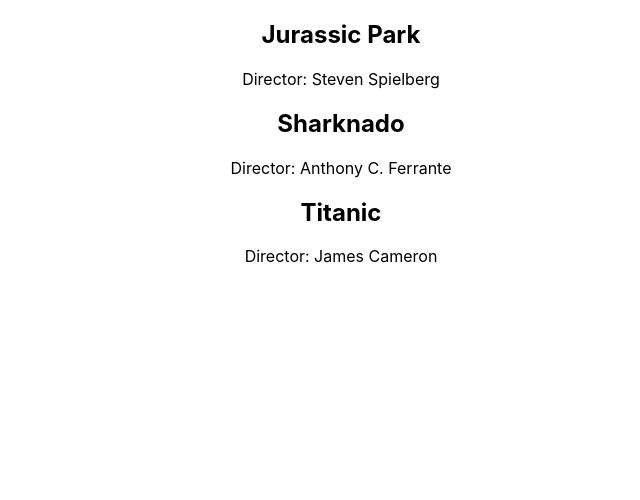
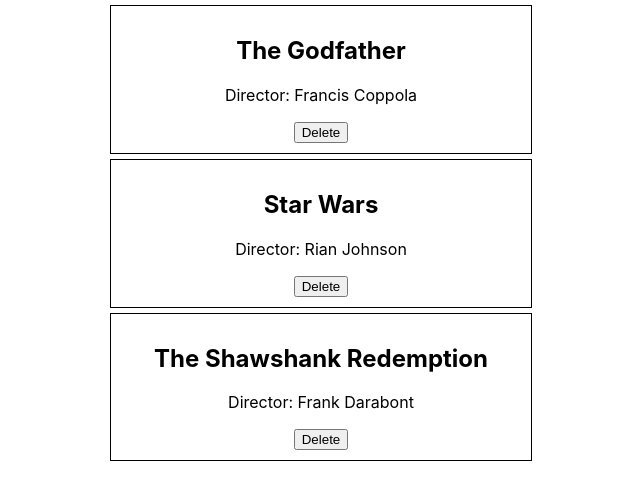
Before and after one commit to ASANCHEZWEB/create-react-app-example, a React (Create React App) app: page / in a window 1280 px wide. Shown: the top 500 px of the page, without its empty margins (319-959 px from the left). Built offline with nearby package versions, Linux system fonts and the light colour scheme.

Commit message:
actualizar state , mostrar objetos de un array y eliminarlos con un botón

```diff
--- a/src/App.js
+++ b/src/App.js
@@ -1,14 +1,11 @@
 import React from "react";
 import "./App.css";
-import { MoviesList } from "./components/ListDemo";
-
+import DynamicMoviesList from "./components/dynamicListsDemo/DynamicMoviesList";
 class App extends React.Component {
   render() {
     return (
       <div className="App">
-        <div>
-          <MoviesList />
-        </div>
+        <DynamicMoviesList />
       </div>
     );
   }
--- a/src/components/Card.js
+++ /dev/null
@@ -1,12 +0,0 @@
-import React from "react";
-
-const card = ({ title, director }) => {
-  return (
-    <div>
-      <h2>{title}</h2>
-      <p>Director: {director}</p>
-    </div>
-  );
-};
-
-export default card;
--- a/src/components/ListDemo.js
+++ /dev/null
@@ -1,21 +0,0 @@
-import React from "react";
-import Card from "./Card";
-
-
-const movies = [
-  { title: "Jurassic Park", director: "Steven Spielberg" },
-  { title: "Sharknado", director: "Anthony C. Ferrante" },
-  { title: "Titanic", director: "James Cameron" },
-];
-// array de listado de eleemtnos que tenemos mostrar
-
-
-export const MoviesList = () => {
-  return (
-    <ul>
-      {movies.map((oneMovie, index) => (
-        <Card key={index} title={oneMovie.title} director={oneMovie.director} />
-      ))}
-    </ul>
-  );
-};
--- /dev/null
+++ b/src/components/dynamicListsDemo/DynamicMoviesList.js
@@ -0,0 +1,40 @@
+import React, { Component } from "react";
+import ImprovedCard from './ImprovedCard';
+
+class DynamicMoviesList extends Component {
+  constructor() {
+    super();
+    this.state = {
+      movies: [
+        { title: "The Godfather", director: "Francis Coppola" },
+        { title: "Star Wars", director: "Rian Johnson" },
+        { title: "The Shawshank Redemption", director: "Frank Darabont" },
+      ],
+    };
+  }
+  deleteMovieHandler = (movieIndex) => {
+      //usamos spread operator para hacer una copia del state.
+    const moviesCopy = [...this.state.movies]; // <== notice the spread operator here!
+    moviesCopy.splice(movieIndex, 1);
+    //sustituimos el state.
+    this.setState({
+        movies: moviesCopy
+    })
+  }
+
+  render() {
+    console.log(this.state.movies)
+    return (
+      <div>
+        {
+            this.state.movies.map((oneMovie, index) => {
+                //esto es lo mismo pero usando bind .
+              // return <ImprovedCard key={index} {...oneMovie} clickToDelete={this.deleteMovieHandler.bind(this, index)} />
+              return <ImprovedCard key={index} {...oneMovie} clickToDelete={() => this.deleteMovieHandler(index)} />
+          })
+        }
+      </div>
+    );
+  }
+}
+export default DynamicMoviesList;
--- /dev/null
+++ b/src/components/dynamicListsDemo/ImprovedCard.js
@@ -0,0 +1,12 @@
+import React from "react";
+const improvedCard = (props) => {
+  return (
+    <div className="movies-list-item">
+      <h2>{props.title}</h2>
+      <p>Director: {props.director}</p>
+      <button onClick={props.clickToDelete}>Delete</button>
+    </div>
+  );
+};
+
+export default improvedCard;
```
